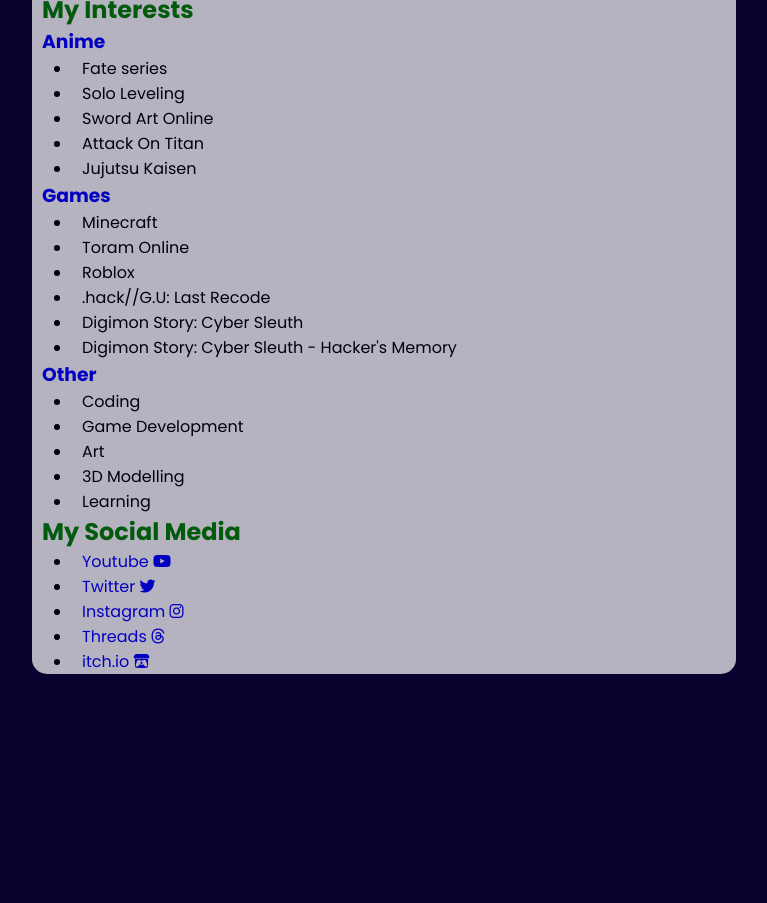
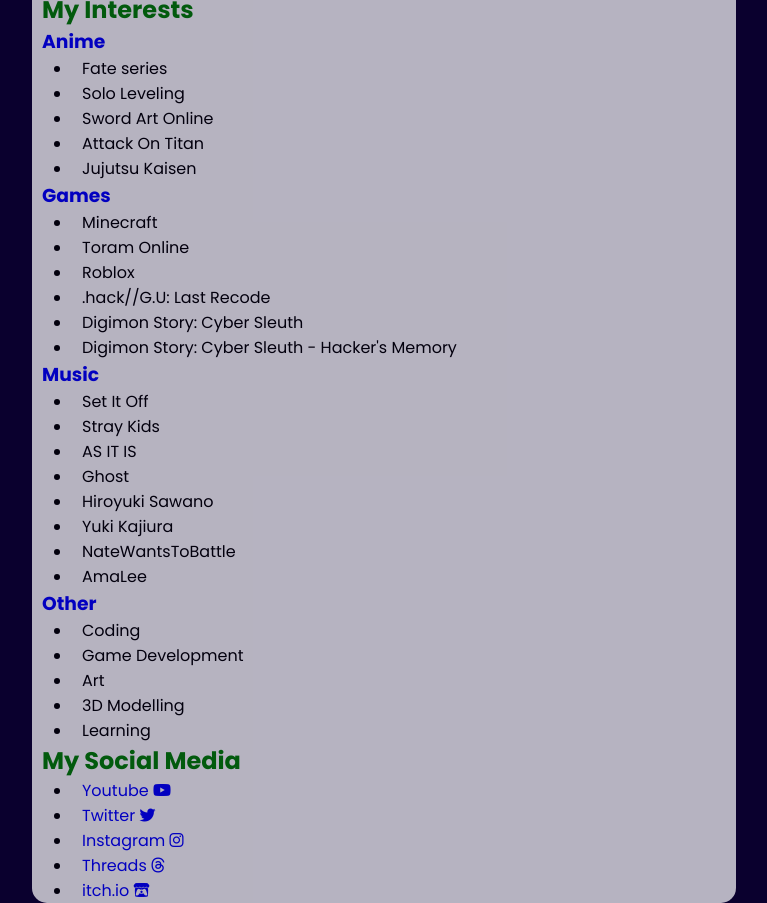
Before and after one commit to gustdev-c/gustdev-c.github.io, a plain HTML site: page index.html in a window 1280 px wide. Shown: the part 541-1444 px from the top of the page, without its empty margins (256-1023 px from the left). Before the commit the page ends 1215 px from the top, so only its background shows below. Drawn offline with Linux system fonts and the light colour scheme.

Commit message:
Added a "Music" section to Interests

```diff
--- a/index.html
+++ b/index.html
@@ -36,6 +36,17 @@
                 <li>Digimon Story: Cyber Sleuth</li>
                 <li>Digimon Story: Cyber Sleuth - Hacker's Memory</li>
             </ul>
+            <h3>Music</h3>
+            <ul>
+                <li>Set It Off</li>
+                <li>Stray Kids</li>
+                <li>AS IT IS</li>
+                <li>Ghost</li>
+                <li>Hiroyuki Sawano</li>
+                <li>Yuki Kajiura</li>
+                <li>NateWantsToBattle</li>
+                <li>AmaLee</li>
+            </ul>
             <h3>Other</h3>
             <ul>
                 <li>Coding</li>
```
